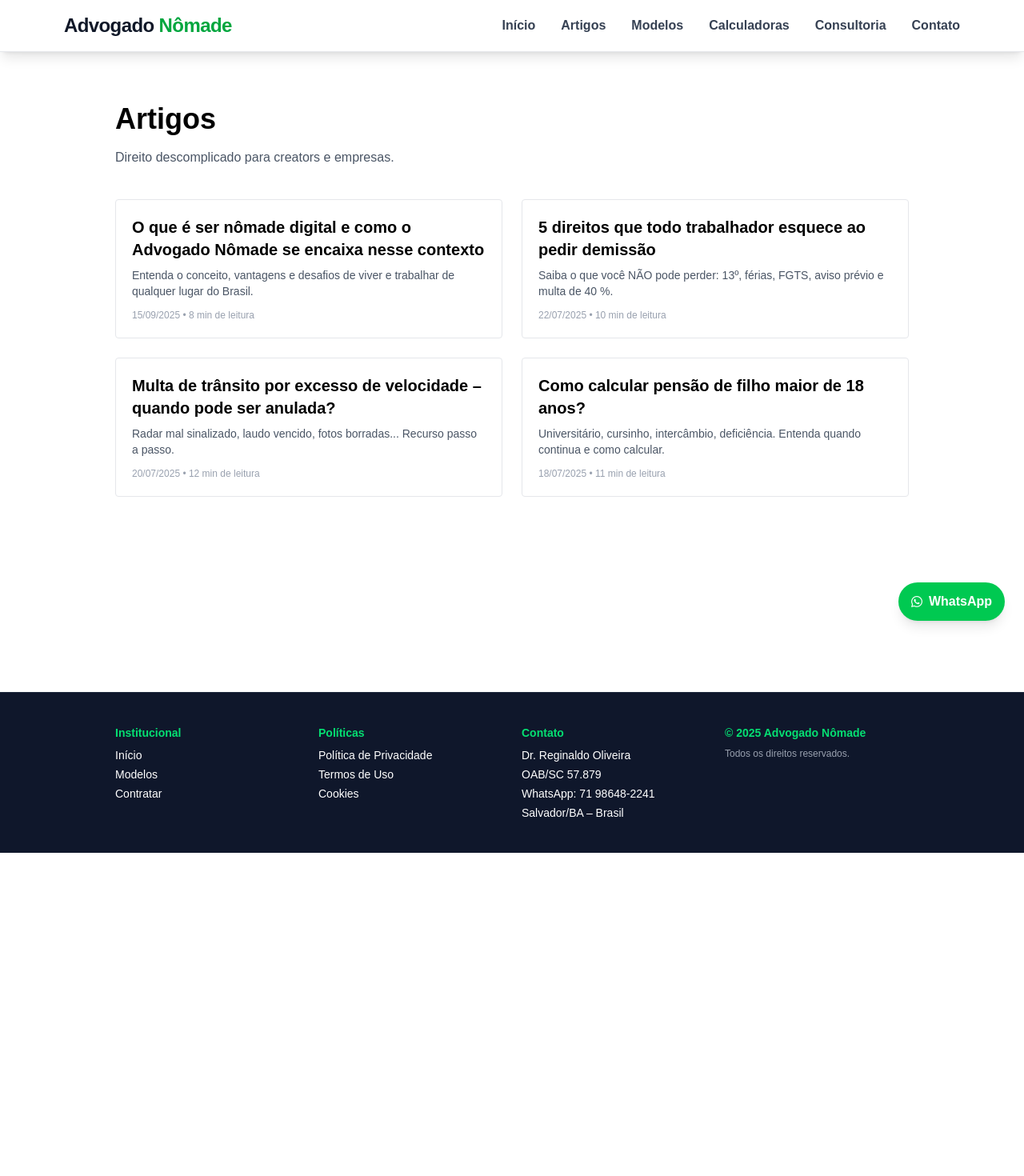
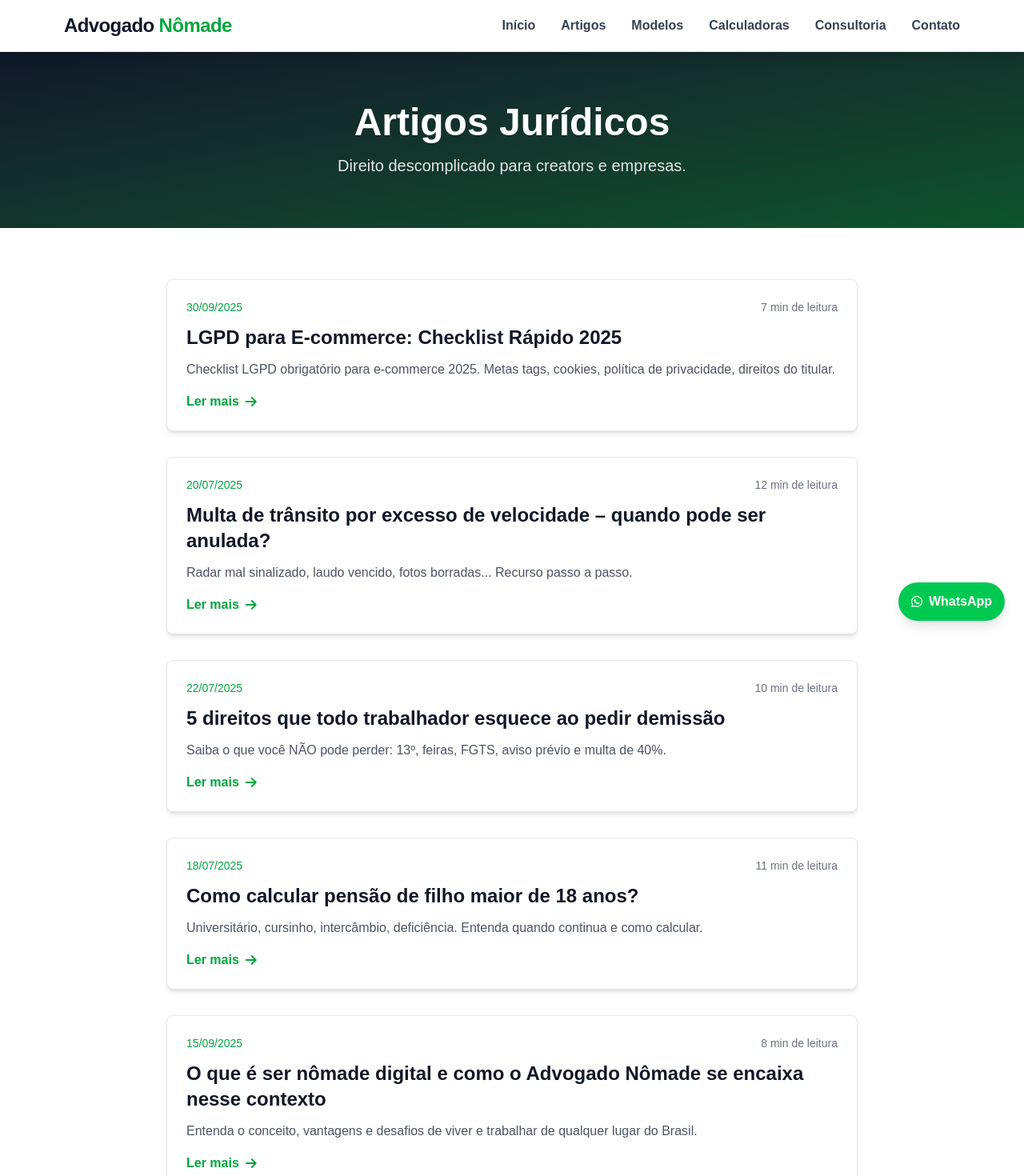
Before and after one commit to mestrereginaldo-site/advogadonomade1, a Next.js app: page /artigos in a window 1280 px wide. Shown: the top 1470 px of the page at 80% size. Before the commit the page ends 1066 px from the top, so only its background shows below. Built offline with nearby package versions, Linux system fonts and the light colour scheme.

Commit message:
Update page.tsx

```diff
--- a/app/artigos/page.tsx
+++ b/app/artigos/page.tsx
@@ -1,60 +1,107 @@
-"use client";
+// app/artigos/page.tsx
 import Link from "next/link";
 
+export const metadata = {
+  title: "Artigos Jurídicos - Advogado Nômade",
+  description: "Artigos e conteúdos jurídicos sobre direito trabalhista, trânsito, LGPD, pensão alimentícia e mais. Atendimento online em todo Brasil.",
+};
+
 export default function Artigos() {
-  const posts = [
+  const artigos = [
     {
-      slug: "o-que-e-ser-nomade-digital",
-      title: "O que é ser nômade digital e como o Advogado Nômade se encaixa nesse contexto",
-      desc: "Entenda o conceito, vantagens e desafios de viver e trabalhar de qualquer lugar do Brasil.",
-      date: "15/09/2025",
-      tempo: "8 min",
+      slug: "lgpd-ecommerce-checklist-2025",
+      titulo: "LGPD para E-commerce: Checklist Rápido 2025",
+      descricao: "Checklist LGPD obrigatório para e-commerce 2025. Metas tags, cookies, política de privacidade, direitos do titular.",
+      data: "30/09/2025",
+      tempoLeitura: "7 min",
+    },
+    {
+      slug: "multa-velocidade",
+      titulo: "Multa de trânsito por excesso de velocidade – quando pode ser anulada?",
+      descricao: "Radar mal sinalizado, laudo vencido, fotos borradas... Recurso passo a passo.",
+      data: "20/07/2025",
+      tempoLeitura: "12 min",
     },
     {
       slug: "direitos-demissao",
-      title: "5 direitos que todo trabalhador esquece ao pedir demissão",
-      desc: "Saiba o que você NÃO pode perder: 13º, férias, FGTS, aviso prévio e multa de 40 %.",
-      date: "22/07/2025",
-      tempo: "10 min",
-    },
-    {
-      slug: "multa-velocidade",
-      title: "Multa de trânsito por excesso de velocidade – quando pode ser anulada?",
-      desc: "Radar mal sinalizado, laudo vencido, fotos borradas... Recurso passo a passo.",
-      date: "20/07/2025",
-      tempo: "12 min",
+      titulo: "5 direitos que todo trabalhador esquece ao pedir demissão",
+      descricao: "Saiba o que você NÃO pode perder: 13º, feiras, FGTS, aviso prévio e multa de 40%.",
+      data: "22/07/2025",
+      tempoLeitura: "10 min",
     },
     {
       slug: "pensao-maior-idade",
-      title: "Como calcular pensão de filho maior de 18 anos?",
-      desc: "Universitário, cursinho, intercâmbio, deficiência. Entenda quando continua e como calcular.",
-      date: "18/07/2025",
-      tempo: "11 min",
+      titulo: "Como calcular pensão de filho maior de 18 anos?",
+      descricao: "Universitário, cursinho, intercâmbio, deficiência. Entenda quando continua e como calcular.",
+      data: "18/07/2025",
+      tempoLeitura: "11 min",
+    },
+    {
+      slug: "nomade-digital",
+      titulo: "O que é ser nômade digital e como o Advogado Nômade se encaixa nesse contexto",
+      descricao: "Entenda o conceito, vantagens e desafios de viver e trabalhar de qualquer lugar do Brasil.",
+      data: "15/09/2025",
+      tempoLeitura: "8 min",
     },
   ];
 
   return (
-    <main className="min-h-screen bg-white text-black">
-      <div className="max-w-5xl mx-auto px-4 py-16">
-        <h1 className="text-3xl md:text-4xl font-bold mb-4">Artigos</h1>
-        <p className="text-gray-600 mb-10">Direito descomplicado para creators e empresas.</p>
+    <>
+      {/* Header Interno */}
+      <section className="bg-gradient-to-br from-gray-900 to-green-900 text-white py-16">
+        <div className="max-w-6xl mx-auto px-4 text-center">
+          <h1 className="text-4xl md:text-5xl font-bold mb-4">Artigos Jurídicos</h1>
+          <p className="text-xl text-gray-200 max-w-2xl mx-auto">
+            Direito descomplicado para creators e empresas.
+          </p>
+        </div>
+      </section>
 
-        <div className="grid grid-cols-1 md:grid-cols-2 gap-6">
-          {posts.map((post) => (
-            <Link key={post.slug} href={`/artigos/${post.slug}`} className="group">
-              <div className="border border-gray-200 rounded p-5 hover:shadow-lg transition">
-                <h2 className="text-xl font-semibold mb-2 group-hover:text-green-600">
-                  {post.title}
-                </h2>
-                <p className="text-sm text-gray-600 mb-3">{post.desc}</p>
-                <div className="text-xs text-gray-400">
-                  {post.date} • {post.tempo} de leitura
+      {/* Lista de Artigos */}
+      <section className="py-16 bg-white">
+        <div className="max-w-4xl mx-auto px-4">
+          <div className="grid grid-cols-1 gap-8">
+            {artigos.map((artigo) => (
+              <article key={artigo.slug} className="bg-white rounded-lg shadow-md hover:shadow-lg transition-all border border-gray-200">
+                <div className="p-6">
+                  <div className="flex flex-col sm:flex-row sm:items-center sm:justify-between mb-3">
+                    <span className="text-sm text-green-600 font-medium">{artigo.data}</span>
+                    <span className="text-sm text-gray-500">{artigo.tempoLeitura} de leitura</span>
+                  </div>
+                  <h2 className="text-2xl font-bold text-gray-900 mb-3">
+                    <Link href={`/artigos/${artigo.slug}`} className="hover:text-green-600 transition-colors">
+                      {artigo.titulo}
+                    </Link>
+                  </h2>
+                  <p className="text-gray-600 mb-4">{artigo.descricao}</p>
+                  <Link
+                    href={`/artigos/${artigo.slug}`}
+                    className="inline-flex items-center text-green-600 hover:text-green-700 font-semibold transition-colors"
+                  >
+                    Ler mais <i className="fas fa-arrow-right ml-2"></i>
+                  </Link>
                 </div>
-              </div>
-            </Link>
-          ))}
+              </article>
+            ))}
+          </div>
         </div>
-      </div>
-    </main>
+      </section>
+
+      {/* CTA Section */}
+      <section className="py-16 bg-gray-50">
+        <div className="max-w-4xl mx-auto px-4 text-center">
+          <h2 className="text-3xl font-bold text-gray-900 mb-4">Precisa de ajuda jurídica?</h2>
+          <p className="text-gray-600 mb-8 text-lg">
+            Envie sua dúvida e receba uma resposta personalizada em até 5 minutos.
+          </p>
+          <a
+            href="https://wa.me/5571986482241?text=Tenho%20uma%20d%C3%BAvida%20jur%C3%ADdica"
+            className="inline-flex items-center gap-2 bg-green-500 hover:bg-green-600 text-white font-semibold py-4 px-8 rounded-lg transition-all shadow-lg hover:shadow-xl"
+          >
+            <i className="fab fa-whatsapp"></i> Falar com advogado no WhatsApp
+          </a>
+        </div>
+      </section>
+    </>
   );
 }
```
